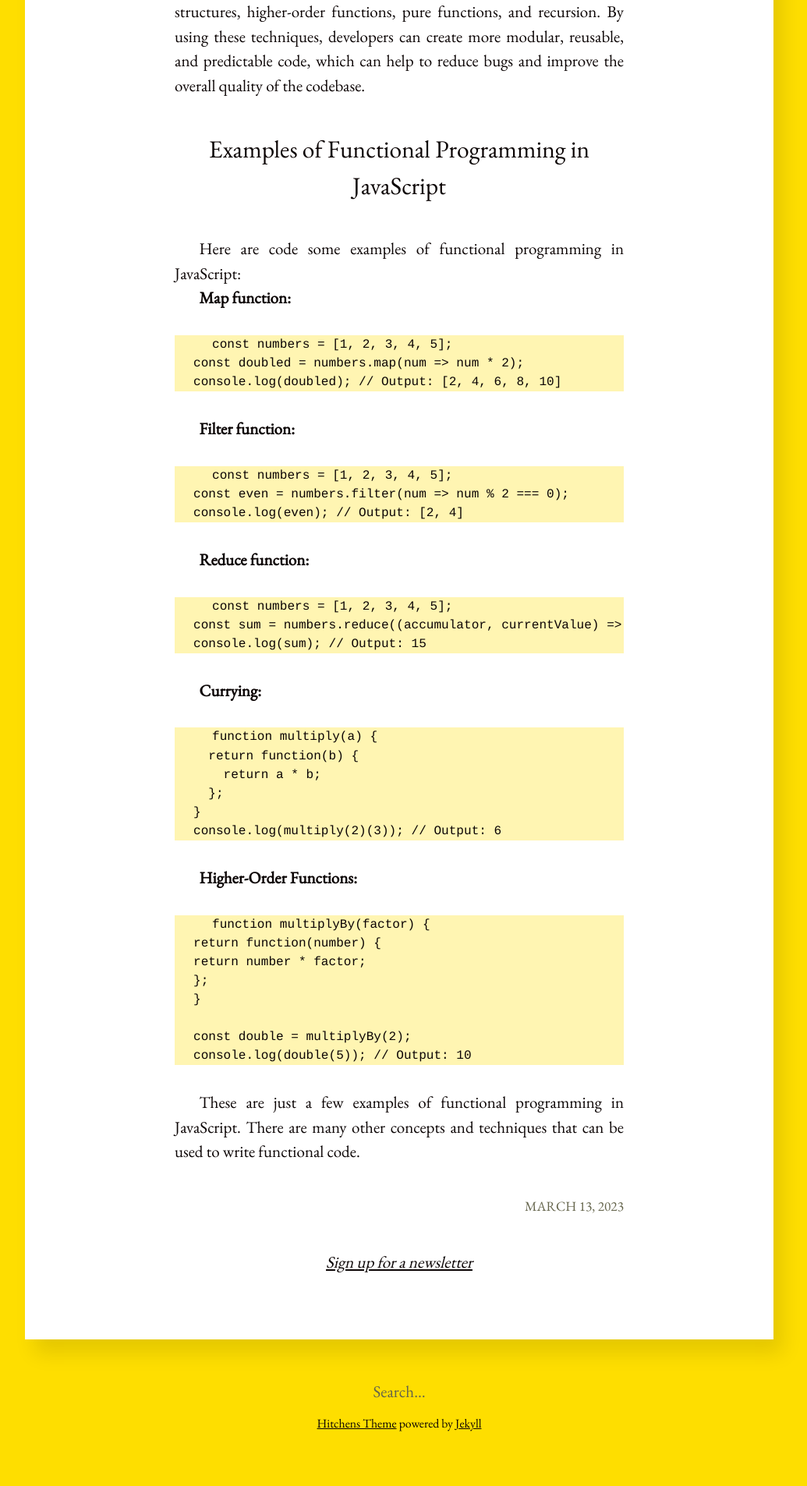
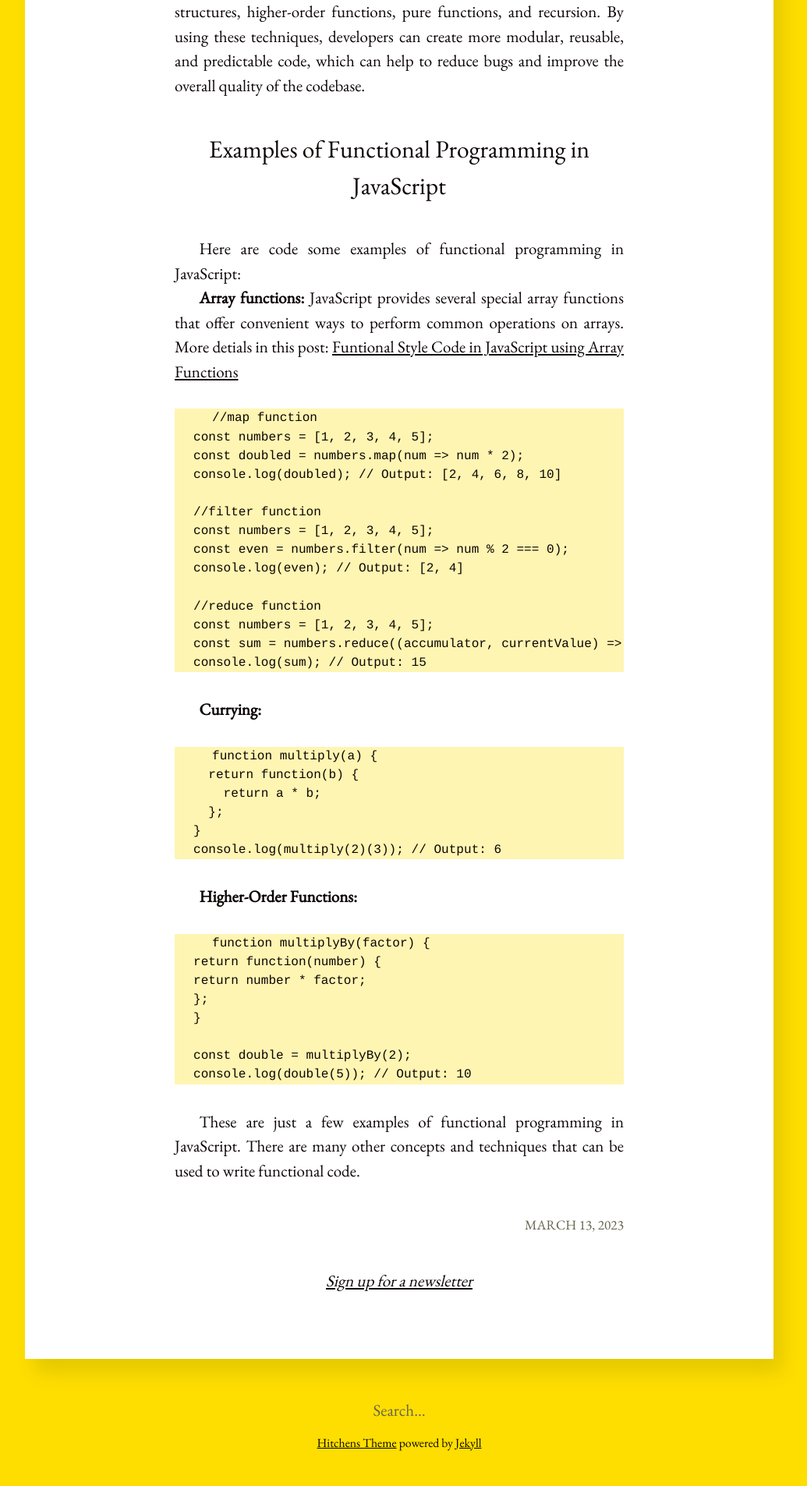
Before and after one commit to gopi-suvanam/gopi-suvanam.github.io, a Jekyll site: the page built from _posts/2023-03-13-JavaScript-for-Functional-Programming.md, in a window 1280 px wide. Shown: the part 3020-4926 px from the top of the page at 78% size, without its empty margins (128-1163 px from the left). Built offline with Jekyll 4.4.1, drawn with Linux system fonts in a browser that asks for light colours; before the commit the page ends 4902 px from its top, so only the background shows below that.

Commit message:
Update 2023-03-13-JavaScript-for-Functional-Programming.md

```diff
--- a/_posts/2023-03-13-JavaScript-for-Functional-Programming.md
+++ b/_posts/2023-03-13-JavaScript-for-Functional-Programming.md
@@ -41,20 +41,20 @@ In conclusion, JavaScript can be used for functional programming by leveraging i
 
 Here are code some examples of functional programming in JavaScript:
 
-**Map function:**
+**Array functions:**
+JavaScript provides several special array functions that offer convenient ways to perform common operations on arrays. More detials in this post: [Funtional Style Code in JavaScript using Array Functions](/2023/05/23/Array-Function-in-JavaScript.html)
 
+    //map function
     const numbers = [1, 2, 3, 4, 5];
     const doubled = numbers.map(num => num * 2);
     console.log(doubled); // Output: [2, 4, 6, 8, 10]
 
-**Filter function:**
-
+    //filter function
     const numbers = [1, 2, 3, 4, 5];
     const even = numbers.filter(num => num % 2 === 0);
     console.log(even); // Output: [2, 4]
 
-**Reduce function:**
-
+    //reduce function
     const numbers = [1, 2, 3, 4, 5];
     const sum = numbers.reduce((accumulator, currentValue) => accumulator + currentValue, 0);
     console.log(sum); // Output: 15
```
